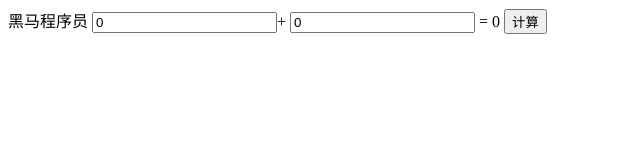
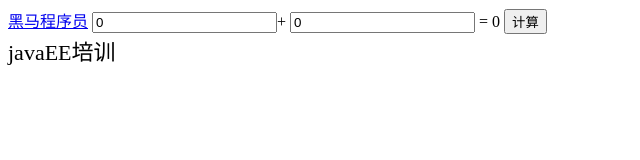
Before and after one commit to Howayhzl/xcEduUI01-xc-ui-pc-static-portal, a plain HTML site: page vuetest/vue_02.html in a window 1280 px wide. Shown: the whole page, without its empty margins (0-640 px from the left). Drawn offline with Linux system fonts and the light colour scheme; files whose address does not match are found by name.

Commit message:
v‐bind可以将数据对象绑定属性

```diff
--- a/vuetest/vue_02.html
+++ b/vuetest/vue_02.html
@@ -8,13 +8,16 @@
 <body>
 <div id="app">
     <!--{{name}}-->
-    <spa v-text="name"></spa>
+    <a :href="url">
+        <spa v-text="name"></spa>
+    </a>
     <input type="text" v-model="num1">+
     <input type="text" v-model="num2"> =
     <!--{{Number.parseInt(num1)+Number.parseInt(num2)}}-->
     <!--<span v-text="Number.parseInt(num1)+Number.parseInt(num2)"></span>-->
     <span v-text="result"></span>
     <button v-on:click="change">计算</button>
+     <div v-bind:style="{fontSize:size+'px'}">javaEE培训</div>
 </div>
 </body>
 <script src="vue.min.js"></script>
@@ -25,7 +28,9 @@
             name:'黑马程序员',
             num1:0,
             num2:0,
-            result:0
+            result:0,
+            url:'http://www.itcast.cn',
+            size:22
         },
         methods:{
             change:function () {
```
